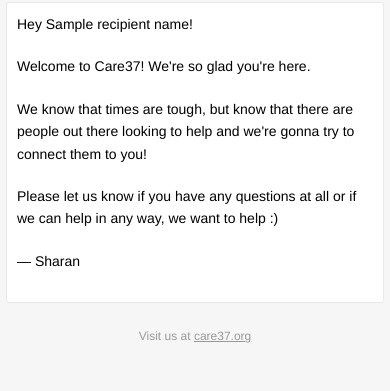
After one commit to sjhangiani12/feedafriend, a Flask app: template templates/recipient_intro.html in a window 390 px wide. The commit adds this page. Shown: the top 391 px of the page. Run offline with Flask 2, Linux system fonts and the light colour scheme; the template is opened without the code that fills it: most values are stand-ins (such as "Sample title", 1, 10 or a date in 2020).

Commit message:
added most email funcatinality

```diff
--- a/server.py
+++ b/server.py
@@ -18,6 +18,8 @@
 from db_manager import get_phone_number
 from db_manager import get_is_verified
 from send_email import send_donor_order_confirmation
+from send_email import send_reicipient_welcome_email
+
 from matchmaker import Matchmaker
 from payment import DoorDash
 
@@ -26,6 +28,8 @@
 app = Flask(__name__)
 #CORS(app, resources={r"/*": {"origins": "*"}})
 #app.config['CORS_HEADERS'] = 'Content-Type'
+
+env = Environment(loader=FileSystemLoader('%s/templates/' % os.path.dirname(__file__)))
 
 def has_args(iterable, args):
     """Verify that all args are in the iterable."""
@@ -109,9 +113,13 @@
     # check if they put a bio
     if not has_args(request.json, ['bio']):
         request.json['bio'] = ""
+    template = env.get_template('recipient_intro.html')
+    html = template.render(recipient_name=request.json["first_name"])
+    # send confirm email to donor
+    email = send_reicipient_welcome_email(recipient_email=request.json["email"], bodyContent=html)
     # insert that bish in the db, naaaah what im sayin
     response = insert_user(request.json['email'], request.json['first_name'], request.json['last_name'],
-                           request.json['bio'], request.json['zip_code'])
+                           request.json['bio'], request.json['zip_code'], email)
     response = Response(response)
     # response.headers.add('Access-Control-Allow-Origin', '*')
     return response, 200
@@ -146,6 +154,19 @@
                                             cvc=request.json['cvc'])
         if purchase_status['status'] == True:
 
+             # render template for donor:
+            d2 = date.today().strftime("%B %d, %Y")
+            template = env.get_template('billing.html')
+            html = template.render(amount_donated=request.json["dollars"],
+                        invoice_number=1,
+                        Transaction_date=d2)
+            # send confirm email to donor
+            donor_confirm_email = send_donor_order_confirmation(donor_email = request.json["sender_email"], bodyContent=html)
+            # render template for recipient:
+            template = env.get_template('recipient_confirmation.html')
+            html = template.render(recipient_name=recipient.get_first_name(),
+                                   amount_donated=request.json["dollars"])
+            recipient_confirm_email = send_recipient_order_confirmation(recipient_email = recipient.get_email())
             # update User DB
             user_update_status = update_user_entry(recipient, request.json["dollars"])
             # insert to Transactions DB
@@ -154,16 +175,10 @@
             donation_update_status = insert_donation(recipient, request.json["dollars"],
                                                     request.json["sender_email"],
                                                     request.json["sender_first_name"],
-                                                    request.json["sender_last_name"], timestamp_string)
-            # render template for donor:
-            d2 = date.today().strftime("%B %d, %Y")
-            env = Environment(loader=FileSystemLoader('%s/templates/' % os.path.dirname(__file__)))
-            template = env.get_template('billing.html')
-            html = template.render(amount_donated=request.json["dollars"],
-                        invoice_number=1,
-                        Transaction_date=d2)
-            # send confirm email to donor
-            email = send_donor_order_confirmation(donor_email = request.json["sender_email"], bodyContent=html)
+                                                    request.json["sender_last_name"],
+                                                    timestamp_string,
+                                                    donor_confirm_email,
+                                                    recipient_confirm_email)
 
             return "Transaction Complete:" + str(purchase_status) + " | User Table Updated:" + str(user_update_status) + " | Transactions Table Inserted:" + str(donation_update_status), 200
         else:
--- a/templates/billing.html
+++ b/templates/billing.html
@@ -79,10 +79,7 @@
 														</tr></table></td>
 											</tr></table></td>
 								</tr><tr style="font-family: 'Helvetica Neue',Helvetica,Arial,sans-serif; box-sizing: border-box; font-size: 14px; margin: 0;"><td class="content-block aligncenter" style="font-family: 'Helvetica Neue',Helvetica,Arial,sans-serif; box-sizing: border-box; font-size: 14px; vertical-align: top; text-align: center; margin: 0; padding: 0 0 20px;" align="center" valign="top">
-										<a href="http://www.mailgun.com" style="font-family: 'Helvetica Neue',Helvetica,Arial,sans-serif; box-sizing: border-box; font-size: 14px; color: #348eda; text-decoration: underline; margin: 0;">View in browser</a>
-									</td>
-								</tr><tr style="font-family: 'Helvetica Neue',Helvetica,Arial,sans-serif; box-sizing: border-box; font-size: 14px; margin: 0;"><td class="content-block aligncenter" style="font-family: 'Helvetica Neue',Helvetica,Arial,sans-serif; box-sizing: border-box; font-size: 14px; vertical-align: top; text-align: center; margin: 0; padding: 0 0 20px;" align="center" valign="top">
-										Care37 | Seattle, WA
+										Made with love in Seattle WA <3 | Care37
 									</td>
 								</tr></table></td>
 					</tr></table><div class="footer" style="font-family: 'Helvetica Neue',Helvetica,Arial,sans-serif; box-sizing: border-box; font-size: 14px; width: 100%; clear: both; color: #999; margin: 0; padding: 20px;">
--- /dev/null
+++ b/templates/recipient_intro.html
@@ -0,0 +1,88 @@
+<!DOCTYPE html PUBLIC "-//W3C//DTD XHTML 1.0 Transitional//EN" "http://www.w3.org/TR/xhtml1/DTD/xhtml1-transitional.dtd">
+<html xmlns="http://www.w3.org/1999/xhtml" style="font-family: 'Helvetica Neue', Helvetica, Arial, sans-serif; box-sizing: border-box; font-size: 14px; margin: 0;">
+<head>
+<meta name="viewport" content="width=device-width" />
+<meta http-equiv="Content-Type" content="text/html; charset=UTF-8" />
+<title>Actionable emails e.g. reset password</title>
+
+
+<style type="text/css">
+img {
+max-width: 100%;
+}
+body {
+-webkit-font-smoothing: antialiased; -webkit-text-size-adjust: none; width: 100% !important; height: 100%; line-height: 1.6em;
+}
+body {
+background-color: #f6f6f6;
+}
+@media only screen and (max-width: 640px) {
+  body {
+    padding: 0 !important;
+  }
+  h1 {
+    font-weight: 800 !important; margin: 20px 0 5px !important;
+  }
+  h2 {
+    font-weight: 800 !important; margin: 20px 0 5px !important;
+  }
+  h3 {
+    font-weight: 800 !important; margin: 20px 0 5px !important;
+  }
+  h4 {
+    font-weight: 800 !important; margin: 20px 0 5px !important;
+  }
+  h1 {
+    font-size: 22px !important;
+  }
+  h2 {
+    font-size: 18px !important;
+  }
+  h3 {
+    font-size: 16px !important;
+  }
+  .container {
+    padding: 0 !important; width: 100% !important;
+  }
+  .content {
+    padding: 0 !important;
+  }
+  .content-wrap {
+    padding: 10px !important;
+  }
+  .invoice {
+    width: 100% !important;
+  }
+}
+</style>
+</head>
+
+<body itemscope itemtype="http://schema.org/EmailMessage" style="font-family: 'Helvetica Neue',Helvetica,Arial,sans-serif; box-sizing: border-box; font-size: 14px; -webkit-font-smoothing: antialiased; -webkit-text-size-adjust: none; width: 100% !important; height: 100%; line-height: 1.6em; background-color: #f6f6f6; margin: 0;" bgcolor="#f6f6f6">
+
+<table class="body-wrap" style="font-family: 'Helvetica Neue',Helvetica,Arial,sans-serif; box-sizing: border-box; font-size: 14px; width: 100%; background-color: #f6f6f6; margin: 0;" bgcolor="#f6f6f6"><tr style="font-family: 'Helvetica Neue',Helvetica,Arial,sans-serif; box-sizing: border-box; font-size: 14px; margin: 0;"><td style="font-family: 'Helvetica Neue',Helvetica,Arial,sans-serif; box-sizing: border-box; font-size: 14px; vertical-align: top; margin: 0;" valign="top"></td>
+		<td class="container" width="600" style="font-family: 'Helvetica Neue',Helvetica,Arial,sans-serif; box-sizing: border-box; font-size: 14px; vertical-align: top; display: block !important; max-width: 600px !important; clear: both !important; margin: 0 auto;" valign="top">
+			<div class="content" style="font-family: 'Helvetica Neue',Helvetica,Arial,sans-serif; box-sizing: border-box; font-size: 14px; max-width: 600px; display: block; margin: 0 auto; padding: 20px;">
+				<table class="main" width="100%" cellpadding="0" cellspacing="0" itemprop="action" itemscope itemtype="http://schema.org/ConfirmAction" style="font-family: 'Helvetica Neue',Helvetica,Arial,sans-serif; box-sizing: border-box; font-size: 14px; border-radius: 3px; background-color: #fff; margin: 0; border: 1px solid #e9e9e9;" bgcolor="#fff"><tr style="font-family: 'Helvetica Neue',Helvetica,Arial,sans-serif; box-sizing: border-box; font-size: 14px; margin: 0;"><td class="content-wrap" style="font-family: 'Helvetica Neue',Helvetica,Arial,sans-serif; box-sizing: border-box; font-size: 14px; vertical-align: top; margin: 0; padding: 20px;" valign="top">
+							<meta itemprop="name" content="Hello Email" style="font-family: 'Helvetica Neue',Helvetica,Arial,sans-serif; box-sizing: border-box; font-size: 14px; margin: 0;" /><table width="100%" cellpadding="0" cellspacing="0" style="font-family: 'Helvetica Neue',Helvetica,Arial,sans-serif; box-sizing: border-box; font-size: 14px; margin: 0;"><tr style="font-family: 'Helvetica Neue',Helvetica,Arial,sans-serif; box-sizing: border-box; font-size: 14px; margin: 0;"><td class="content-block" style="font-family: 'Helvetica Neue',Helvetica,Arial,sans-serif; box-sizing: border-box; font-size: 14px; vertical-align: top; margin: 0; padding: 0 0 20px;" valign="top">
+										Hey {{recipient_name}}!
+									</td>
+								</tr><tr style="font-family: 'Helvetica Neue',Helvetica,Arial,sans-serif; box-sizing: border-box; font-size: 14px; margin: 0;"><td class="content-block" style="font-family: 'Helvetica Neue',Helvetica,Arial,sans-serif; box-sizing: border-box; font-size: 14px; vertical-align: top; margin: 0; padding: 0 0 20px;" valign="top">
+										Welcome to Care37! We're so glad you're here.
+									</td>
+								</tr><tr style="font-family: 'Helvetica Neue',Helvetica,Arial,sans-serif; box-sizing: border-box; font-size: 14px; margin: 0;"><td class="content-block" style="font-family: 'Helvetica Neue',Helvetica,Arial,sans-serif; box-sizing: border-box; font-size: 14px; vertical-align: top; margin: 0; padding: 0 0 20px;" valign="top">
+									We know that times are tough, but know that there are people out there looking to help and we're gonna try to connect them to you!
+								</td>
+								</tr><tr style="font-family: 'Helvetica Neue',Helvetica,Arial,sans-serif; box-sizing: border-box; font-size: 14px; margin: 0;"><td class="content-block" style="font-family: 'Helvetica Neue',Helvetica,Arial,sans-serif; box-sizing: border-box; font-size: 14px; vertical-align: top; margin: 0; padding: 0 0 20px;" valign="top">
+									Please let us know if you have any questions at all or if we can help in any way, we want to help :)
+								</td>
+								</tr><tr style="font-family: 'Helvetica Neue',Helvetica,Arial,sans-serif; box-sizing: border-box; font-size: 14px; margin: 0;"><td class="content-block" style="font-family: 'Helvetica Neue',Helvetica,Arial,sans-serif; box-sizing: border-box; font-size: 14px; vertical-align: top; margin: 0; padding: 0 0 20px;" valign="top">
+										&mdash; Sharan
+									</td>
+								</tr></table></td>
+					</tr></table><div class="footer" style="font-family: 'Helvetica Neue',Helvetica,Arial,sans-serif; box-sizing: border-box; font-size: 14px; width: 100%; clear: both; color: #999; margin: 0; padding: 20px;">
+					<table width="100%" style="font-family: 'Helvetica Neue',Helvetica,Arial,sans-serif; box-sizing: border-box; font-size: 14px; margin: 0;"><tr style="font-family: 'Helvetica Neue',Helvetica,Arial,sans-serif; box-sizing: border-box; font-size: 14px; margin: 0;"><td class="aligncenter content-block" style="font-family: 'Helvetica Neue',Helvetica,Arial,sans-serif; box-sizing: border-box; font-size: 12px; vertical-align: top; color: #999; text-align: center; margin: 0; padding: 0 0 20px;" align="center" valign="top">Visit us at <a href="https:care37.org" style="font-family: 'Helvetica Neue',Helvetica,Arial,sans-serif; box-sizing: border-box; font-size: 12px; color: #999; text-decoration: underline; margin: 0;">care37.org</a></td>
+						</tr></table></div></div>
+		</td>
+		<td style="font-family: 'Helvetica Neue',Helvetica,Arial,sans-serif; box-sizing: border-box; font-size: 14px; vertical-align: top; margin: 0;" valign="top"></td>
+	</tr></table></body>
+</html>
```
Also changed, not shown: db_manager.py (+6 -6 lines), send_email.py (+61 -2 lines), templates/recipient_confirmation.html (added, +88 -0 lines).
